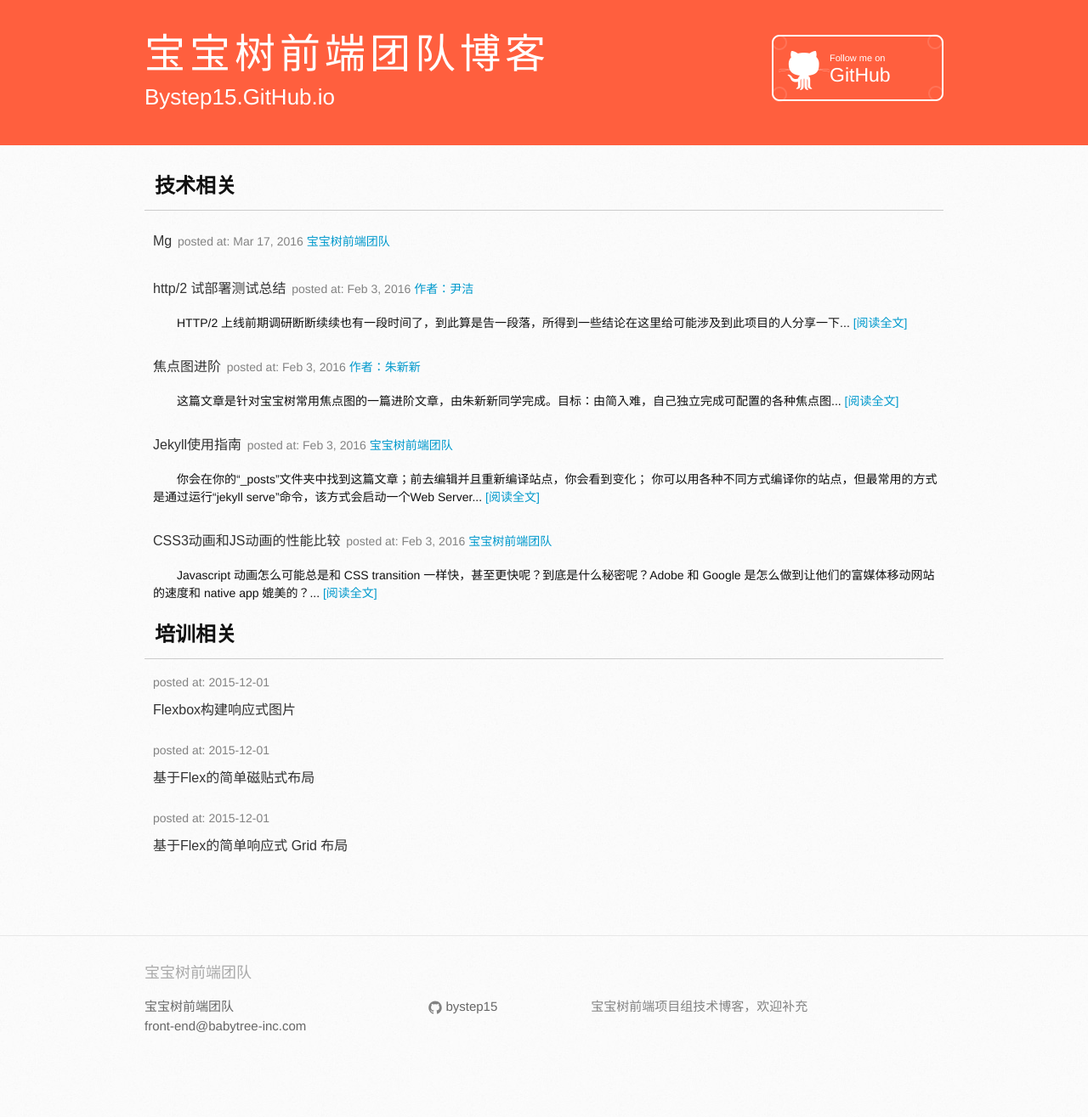
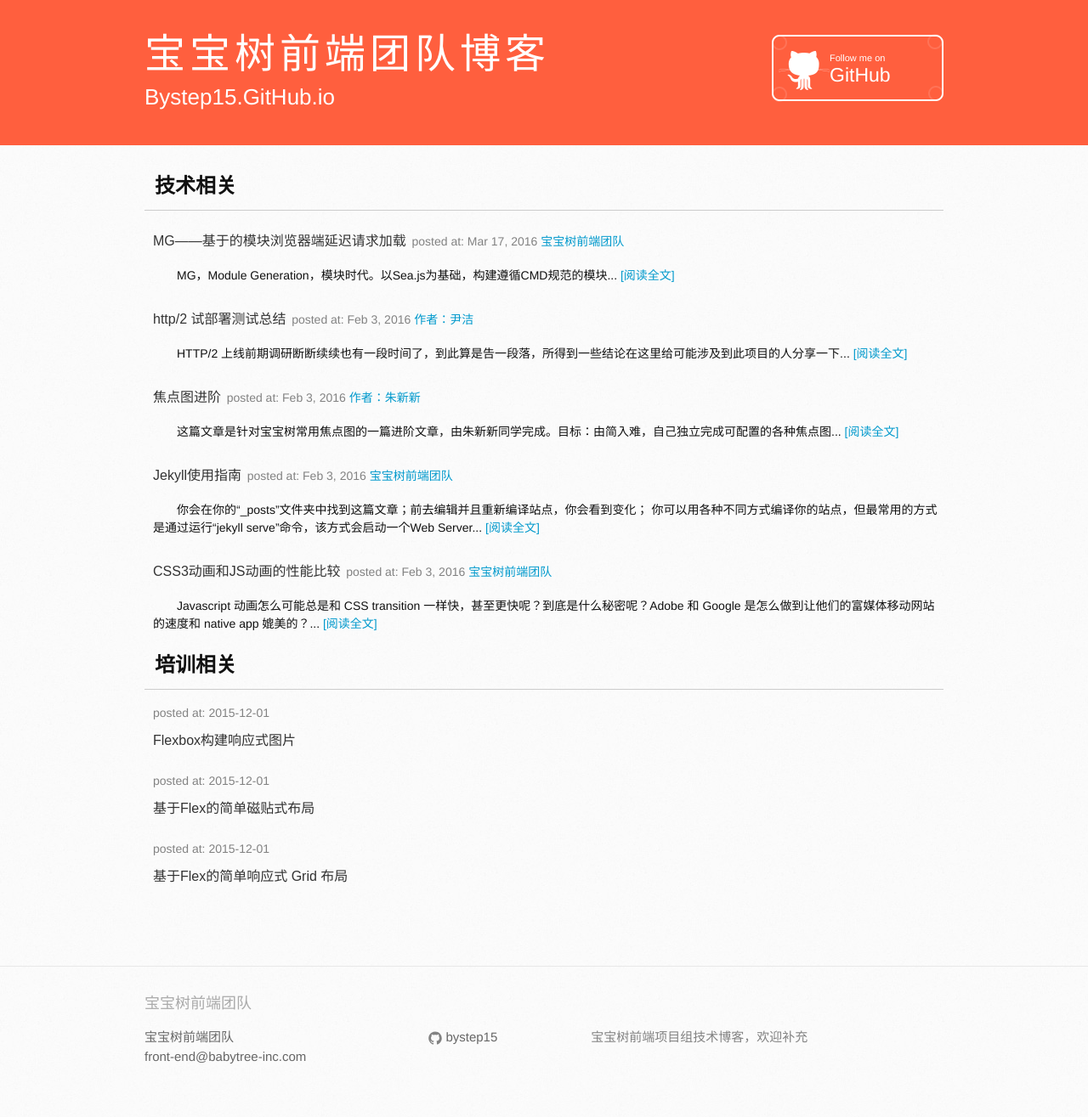
Before and after one commit to bystep15/bystep15.github.io, a Jekyll site: the page built from index.html, in a window 1280 px wide. Shown: the whole page at 85% size. Built offline with Jekyll 4.4.1, drawn with Linux system fonts in a browser that asks for light colours; the list of posts is cut into pages by our own code; before the commit the page ends 1279 px from its top, so only the background shows below that.

Commit message:
add mg's meta

```diff
--- a/_posts/2016-03-17-mg.md
+++ b/_posts/2016-03-17-mg.md
@@ -1,3 +1,10 @@
+---
+layout: post
+title:  "MG——基于的模块浏览器端延迟请求加载"
+date:   2016-03-17 18:00:00 +0800
+description: "MG，Module Generation，模块时代。以Sea.js为基础，构建遵循CMD规范的模块"
+categories: front article
+---
 # MG
 > MG，Module Generation，模块时代。以Sea.js为基础，构建遵循CMD规范的模块。
 > 解决两个问题：
```
